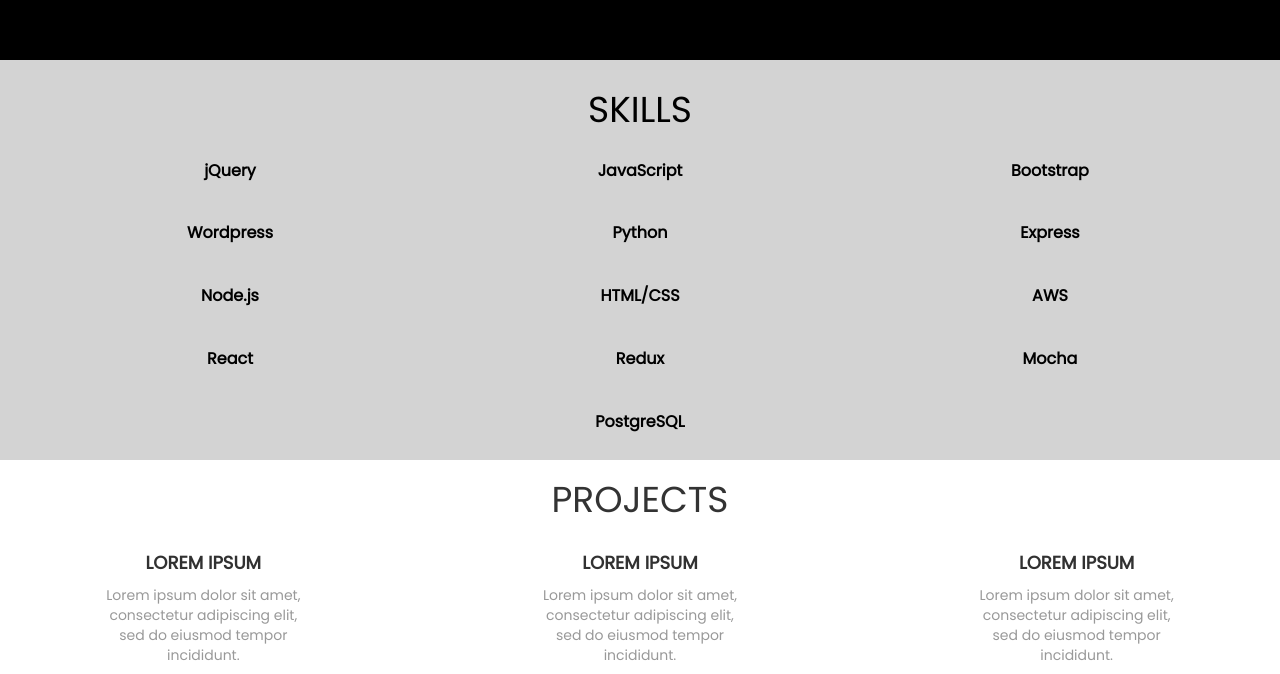
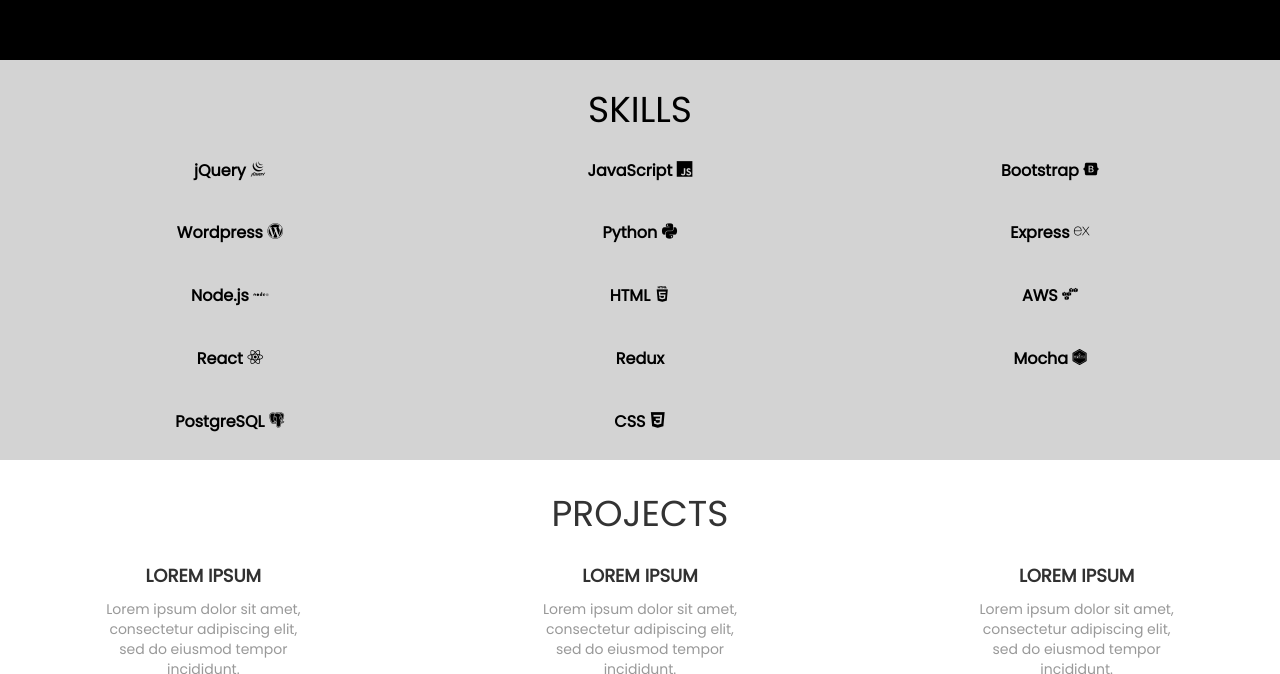
Before and after one commit to john-hartert/portfolio, a plain HTML site: page index.html in a window 1280 px wide. Shown: the part 719-1393 px from the top of the page. Drawn offline with nearby package versions, Linux system fonts and the light colour scheme.

Commit message:
Adds glyphs

```diff
--- a/index.html
+++ b/index.html
@@ -8,6 +8,21 @@
     <meta http-equiv="X-UA-Compatible" content="ie=edge">
     <link href="https://fonts.googleapis.com/css?family=Poppins" rel="stylesheet">
     <link rel="stylesheet" href="https://maxcdn.bootstrapcdn.com/bootstrap/3.3.7/css/bootstrap.min.css" integrity="sha384-BVYiiSIFeK1dGmJRAkycuHAHRg32OmUcww7on3RYdg4Va+PmSTsz/K68vbdEjh4u" crossorigin="anonymous">
+    <!-- Glyphs -->
+    <link rel="stylesheet" href="https://cdn.rawgit.com/konpa/devicon/df6431e323547add1b4cf45992913f15286456d3/devicon.min.css">
+    <link rel="stylesheet" href="https://cdn.rawgit.com/konpa/devicon/df6431e323547add1b4cf45992913f15286456d3/devicon.min.css">
+    <link rel="stylesheet" href="https://cdn.rawgit.com/konpa/devicon/df6431e323547add1b4cf45992913f15286456d3/devicon.min.css">
+    <link rel="stylesheet" href="https://cdn.rawgit.com/konpa/devicon/df6431e323547add1b4cf45992913f15286456d3/devicon.min.css">
+    <link rel="stylesheet" href="https://cdn.rawgit.com/konpa/devicon/df6431e323547add1b4cf45992913f15286456d3/devicon.min.css">
+    <link rel="stylesheet" href="https://cdn.rawgit.com/konpa/devicon/df6431e323547add1b4cf45992913f15286456d3/devicon.min.css">
+    <link rel="stylesheet" href="https://cdn.rawgit.com/konpa/devicon/df6431e323547add1b4cf45992913f15286456d3/devicon.min.css">
+    <link rel="stylesheet" href="https://cdn.rawgit.com/konpa/devicon/df6431e323547add1b4cf45992913f15286456d3/devicon.min.css">
+    <link rel="stylesheet" href="https://cdn.rawgit.com/konpa/devicon/df6431e323547add1b4cf45992913f15286456d3/devicon.min.css">
+    <link rel="stylesheet" href="https://cdn.rawgit.com/konpa/devicon/df6431e323547add1b4cf45992913f15286456d3/devicon.min.css">
+    <link rel="stylesheet" href="https://cdn.rawgit.com/konpa/devicon/df6431e323547add1b4cf45992913f15286456d3/devicon.min.css">
+    <link rel="stylesheet" href="https://cdn.rawgit.com/konpa/devicon/df6431e323547add1b4cf45992913f15286456d3/devicon.min.css">
+    <link rel="stylesheet" href="https://cdn.rawgit.com/konpa/devicon/df6431e323547add1b4cf45992913f15286456d3/devicon.min.css">
+
     <link rel="stylesheet" type="text/css" href="main.css">
     <title>Document</title>
 </head>
@@ -55,19 +70,48 @@
                     <div class="col-md-12">
                         <h1 id="skills">SKILLS</h1>
                     </div>
-                    <div class="col-md-4">jQuery</div>
-                    <div class="col-md-4">JavaScript</div>
-                    <div class="col-md-4">Bootstrap</div>
-                    <div class="col-md-4">Wordpress</div>
-                    <div class="col-md-4">Python</div>
-                    <div class="col-md-4">Express</div>
-                    <div class="col-md-4">Node.js</div>
-                    <div class="col-md-4">HTML/CSS</div>
-                    <div class="col-md-4">AWS</div>
-                    <div class="col-md-4">React</div>
+
+                    <div class="col-md-4">jQuery
+                        <i class="devicon-jquery-plain-wordmark"></i>
+                    </div>
+
+                    <div class="col-md-4">JavaScript
+                            <i class="devicon-javascript-plain"></i>
+                    </div>
+                    <div class="col-md-4">Bootstrap
+                            <i class="devicon-bootstrap-plain"></i>
+                    </div>
+                    <div class="col-md-4">Wordpress
+                            <i class="devicon-wordpress-plain"></i>
+                    </div>
+                    <div class="col-md-4">Python
+                            <i class="devicon-python-plain"></i>
+                    </div>
+                    <div class="col-md-4">Express
+                            <i class="devicon-express-original"></i>
+                    </div>
+                    <div class="col-md-4">Node.js
+                            <i class="devicon-nodejs-plain-wordmark"></i>
+                    </div>
+                    <div class="col-md-4">HTML
+                            <i class="devicon-html5-plain-wordmark"></i>
+                    </div>
+                    <div class="col-md-4">AWS
+                            <i class="devicon-amazonwebservices-original"></i>
+                    </div>
+                    <div class="col-md-4">React
+                            <i class="devicon-react-original"></i>
+                    </div>
                     <div class="col-md-4">Redux</div>
-                    <div class="col-md-4">Mocha</div>
-                    <div class="col-md-12">PostgreSQL</div>
+                    <div class="col-md-4">Mocha
+                            <i class="devicon-mocha-plain"></i>
+                    </div>
+                    <div class="col-md-4">PostgreSQL
+                            <i class="devicon-postgresql-plain"></i>
+                    </div>
+                    <div class="col-md-4">CSS
+                            <i class="devicon-css3-plain"></i>
+                    </div>
                 </div>
             </div>
 
```
